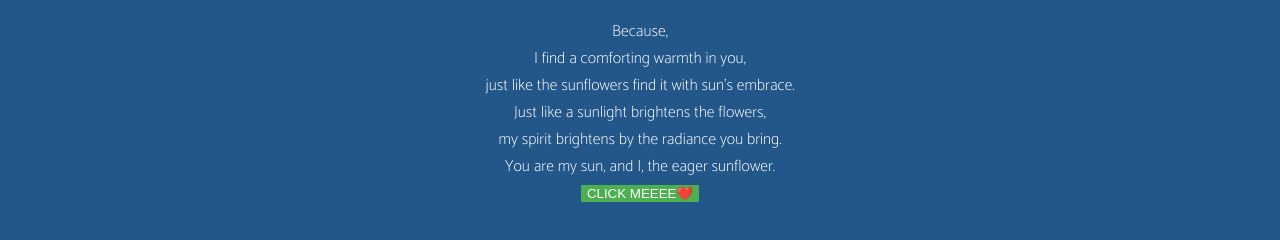
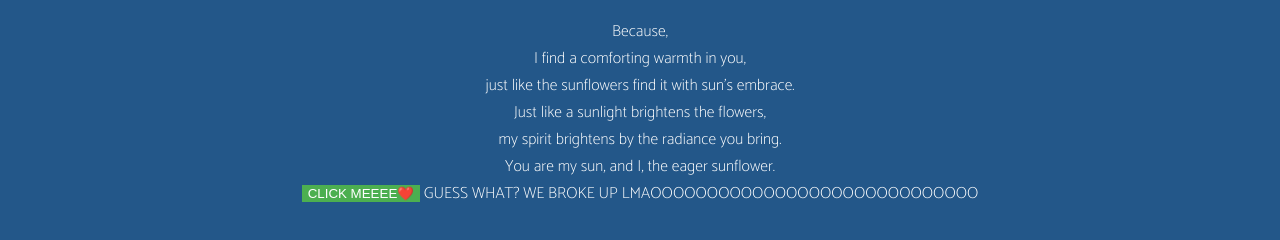
Before and after one commit to b33pl0g1c/ProjectSP, a plain HTML site: page ready.html in a window 1280 px wide. Shown: the part 234-474 px from the top of the page. Drawn offline with Linux system fonts and the light colour scheme.

Commit message:
lmaooooooooooooooooooooo

```diff
--- a/ready.html
+++ b/ready.html
@@ -42,5 +42,6 @@
     You are my sun, and I, the eager sunflower.
     <br>
 <button id="yesButton" onclick="window.location.href='flower.html'">CLICK MEEEE❤️</button>
+GUESS WHAT? WE BROKE UP LMAOOOOOOOOOOOOOOOOOOOOOOOOOOOOO
 </body>
 </html>
```
